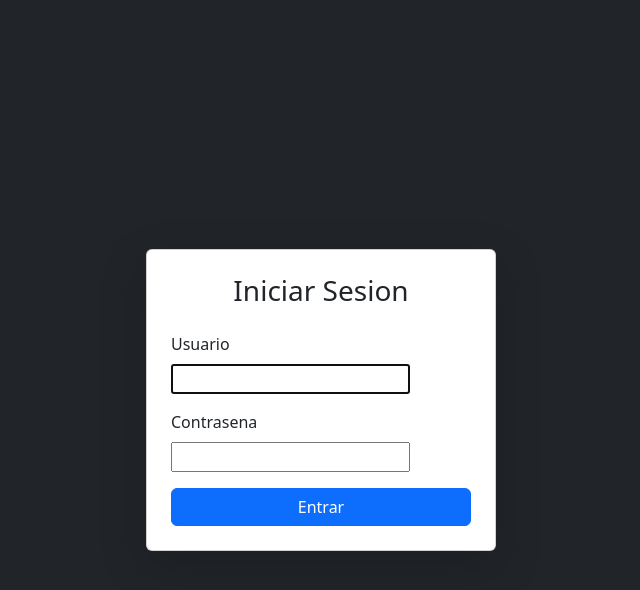
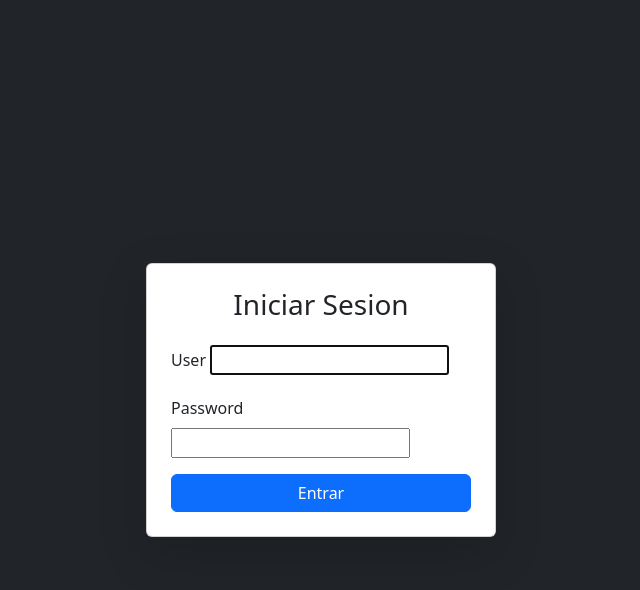
Before and after one commit to sistemaszaha-lab/PaginaBC, a Django app: page /login/ in a window 1280 px wide. Shown: the top 590 px of the page, without its empty margins (319-959 px from the left). Run offline with Django 5.2, Linux system fonts and the light colour scheme.

Commit message:
Aplicar cambios en login

```diff
--- a/templates/login.html
+++ b/templates/login.html
@@ -15,12 +15,12 @@
         {% csrf_token %}
 
         <div class="mb-3">
-            <label class="form-label">Usuario</label>
+            <label class="form-label">User</label>
             {{ form.username }}
         </div>
 
         <div class="mb-3">
-            <label class="form-label">Contrasena</label>
+            <label class="form-label">Password</label>
             {{ form.password }}
         </div>
 
```
